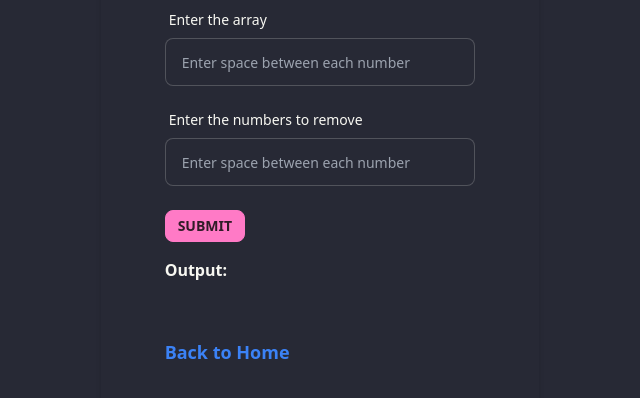
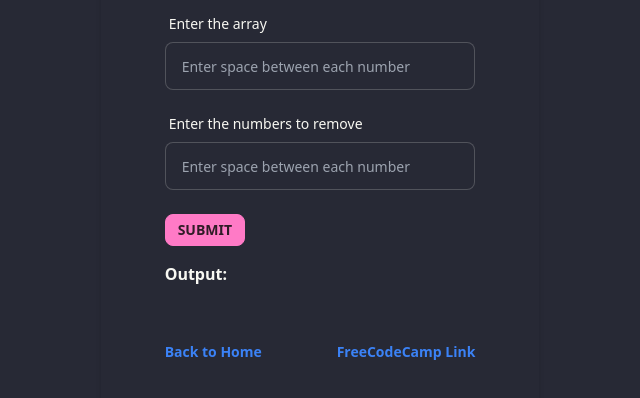
Before and after one commit to nirzon47/fcc-dsa-toolkit, a website: page pages/seek-and-destroy.html in a window 1280 px wide. Shown: the part 252-650 px from the top of the page, without its empty margins (320-960 px from the left). Drawn offline with Linux system fonts and the light colour scheme.

Commit message:
bug fixes for seek-and-destroy

```diff
--- a/pages/seek-and-destroy.html
+++ b/pages/seek-and-destroy.html
@@ -3,7 +3,7 @@
 	<head>
 		<meta charset="UTF-8" />
 		<meta name="viewport" content="width=device-width, initial-scale=1.0" />
-		<title>JSProjects</title>
+		<title>Seek and Destroy</title>
 
 		<!-- Tailwind output file -->
 		<link rel="stylesheet" href="/styles/style.css" />
@@ -59,11 +59,17 @@
 				</section>
 
 				<!-- Navigation Links -->
-				<nav>
+				<nav class="flex justify-between">
 					<a
-						class="text-blue-500 font-semibold md:text-lg hover:text-violet-500 duration-300"
+						class="text-blue-500 font-semibold hover:text-violet-500 duration-300 text-sm"
 						href="/index.html"
 						>Back to Home</a
+					>
+					<a
+						class="text-blue-500 font-semibold hover:text-violet-500 duration-300 text-sm"
+						href="https://www.freecodecamp.org/learn/javascript-algorithms-and-data-structures/intermediate-algorithm-scripting/seek-and-destroy"
+						target="_blank"
+						>FreeCodeCamp Link</a
 					>
 				</nav>
 			</div>
```
Also changed, not shown: styles/style.css.
